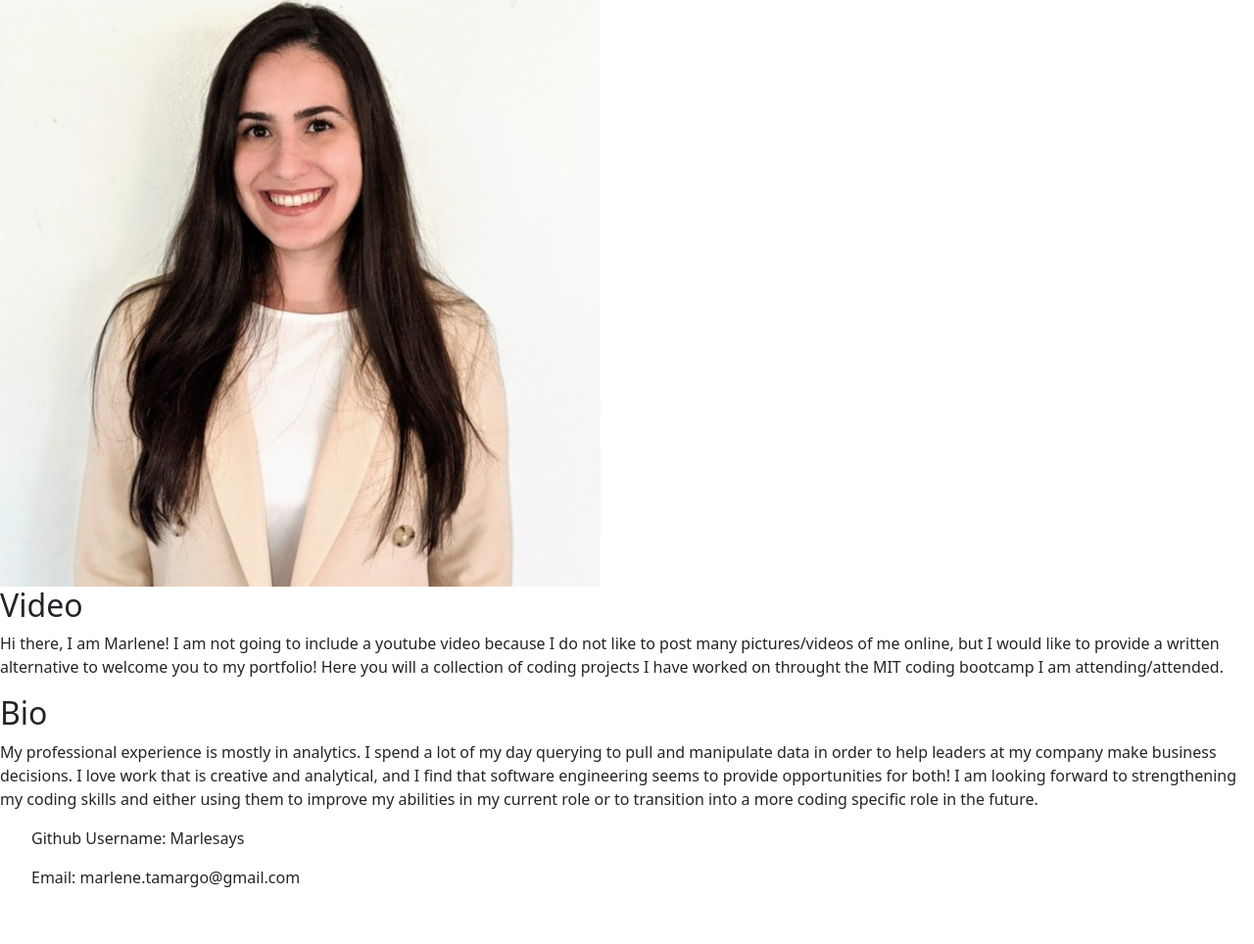
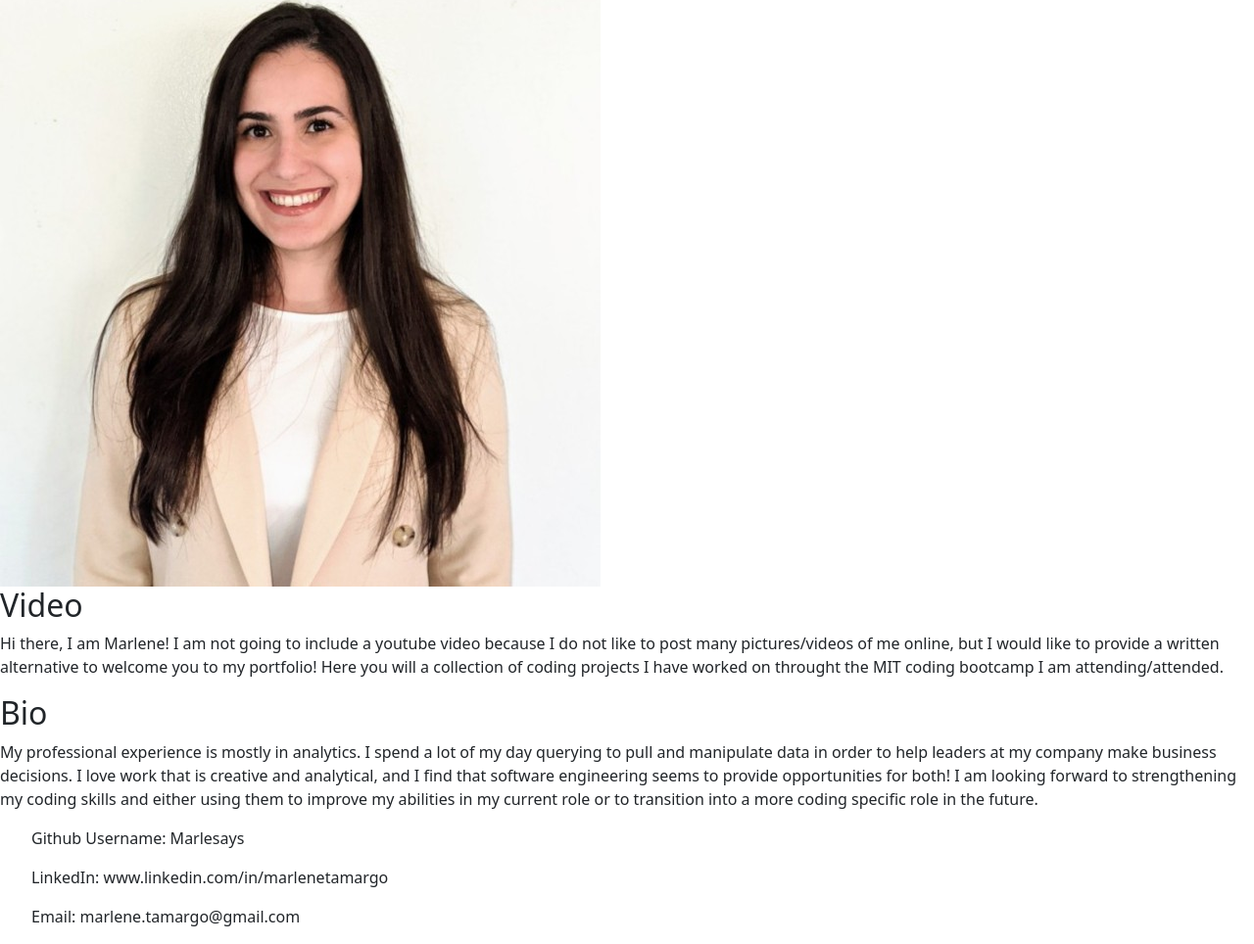
Before and after one commit to marlesays/marlesays.github.io, a plain HTML site: page index.html in a window 1280 px wide. Shown: the part 126-1090 px from the top of the page at 98% size. Before the commit the page ends 1050 px from the top, so only its background shows below. Drawn offline with nearby package versions, Linux system fonts and the light colour scheme.

Commit message:
Update index.html

```diff
--- a/index.html
+++ b/index.html
@@ -32,6 +32,7 @@
     <h2>Bio</h2>
     <p>My professional experience is mostly in analytics. I spend a lot of my day querying to pull and manipulate data in order to help leaders at my company make business decisions. I love work that is creative and analytical, and I find that software engineering seems to provide opportunities for both! I am looking forward to strengthening my coding skills and either using them to improve my abilities in my current role or to transition into a more coding specific role in the future.</p>
     <ul>Github Username: Marlesays</ul>
+    <ul>LinkedIn: www.linkedin.com/in/marlenetamargo</ul>
     <ul>Email: marlene.tamargo@gmail.com</ul>
 
       <script src="https://cdn.jsdelivr.net/npm/bootstrap@5.3.0/dist/js/bootstrap.bundle.min.js" integrity="sha384-geWF76RCwLtnZ8qwWowPQNguL3RmwHVBC9FhGdlKrxdiJJigb/j/68SIy3Te4Bkz" crossorigin="anonymous"></script>
```
